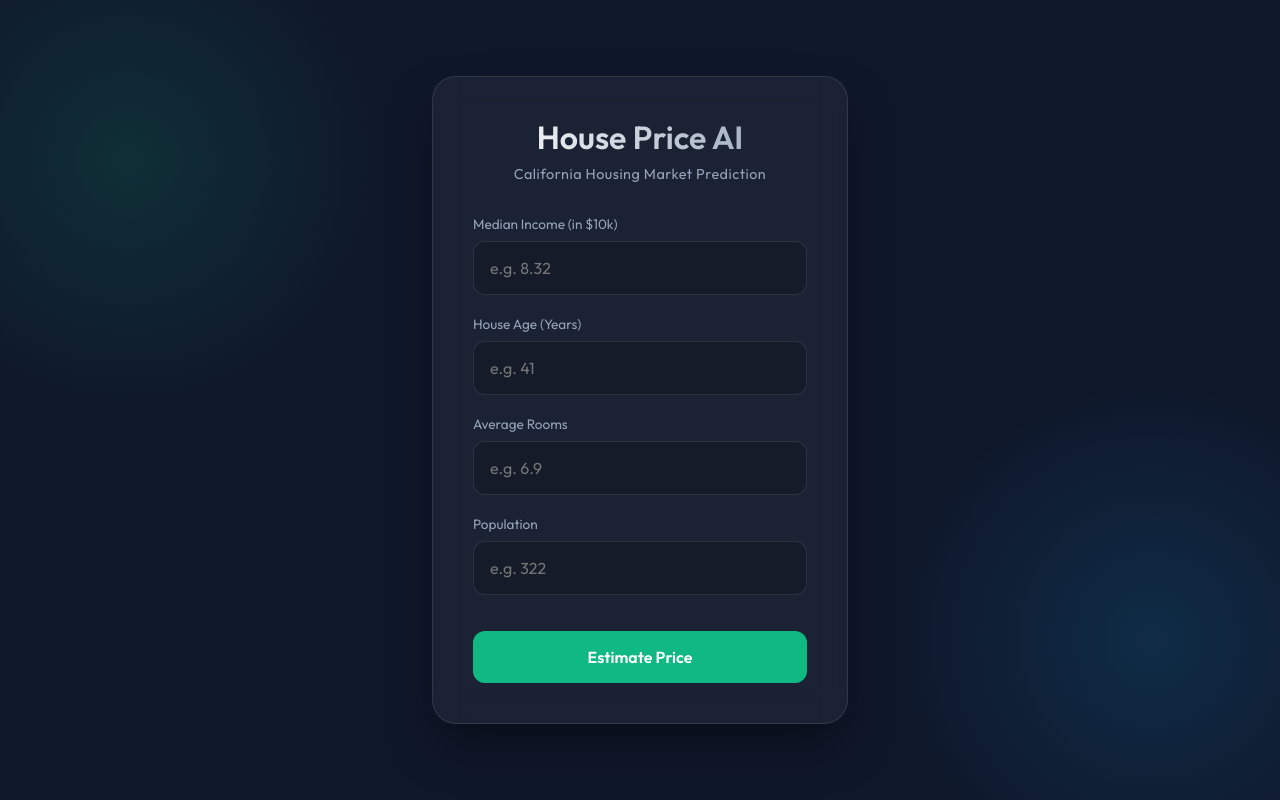
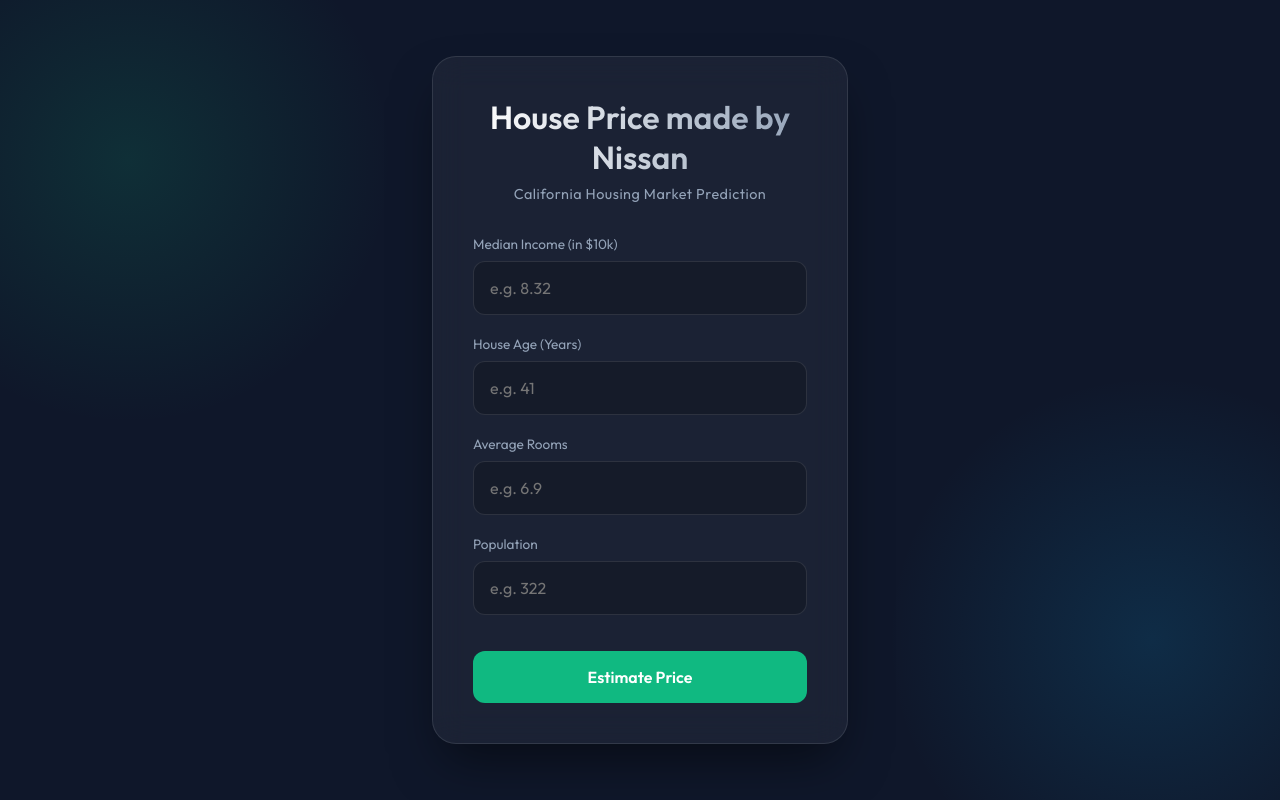
Before and after one commit to Nishan-2018/ml-ops-deployment, a plain HTML site: page app/static/index.html in a window 1280 px wide. Drawn offline with Linux system fonts and the light colour scheme.

Commit message:
made html chnages

```diff
--- a/app/static/index.html
+++ b/app/static/index.html
@@ -15,7 +15,7 @@
     <div class="container">
         <div class="glass-card">
             <header>
-                <h1>House Price AI</h1>
+                <h1>House Price made by Nissan</h1>
                 <p>California Housing Market Prediction</p>
             </header>
 
```
